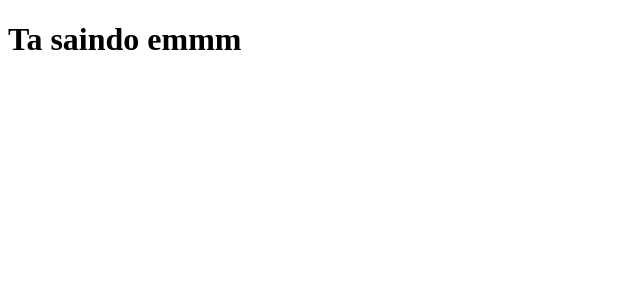
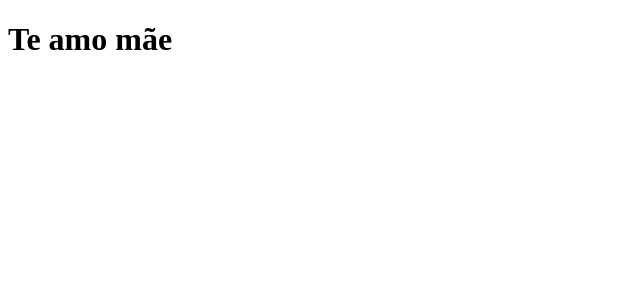
Before and after one commit to celestaaa/development.dev, a Next.js app: page / in a window 1280 px wide. Shown: the top 300 px of the page, without its empty margins (0-640 px from the left). Built offline with nearby package versions, Linux system fonts and the light colour scheme.

Commit message:
Atualiza a frase para minha mãe

```diff
--- a/pages/index.js
+++ b/pages/index.js
@@ -1,5 +1,5 @@
 function Home() {
-   return <h1>Ta saindo emmm</h1>
+   return <h1>Te amo mãe</h1>
 }
 
 export default Home;
```
